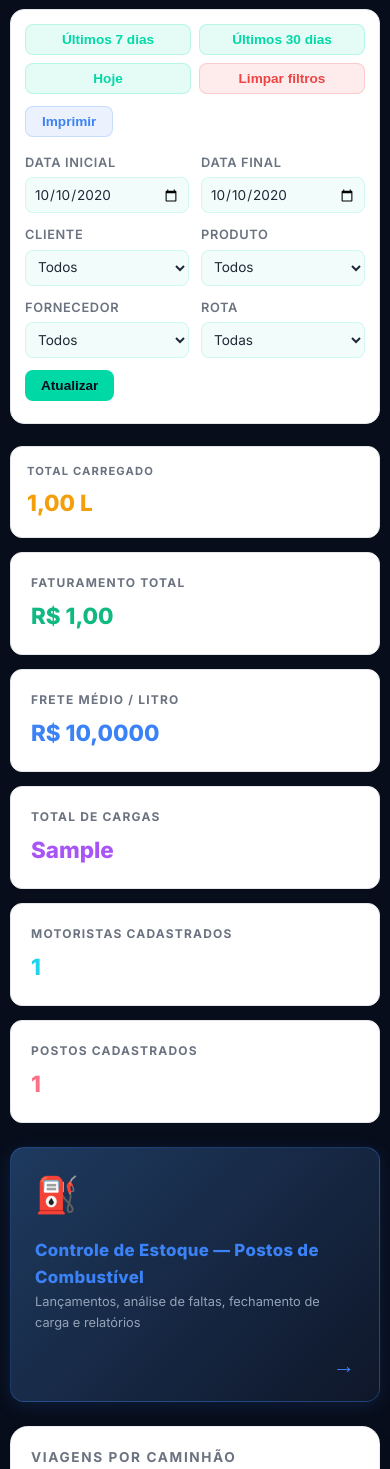
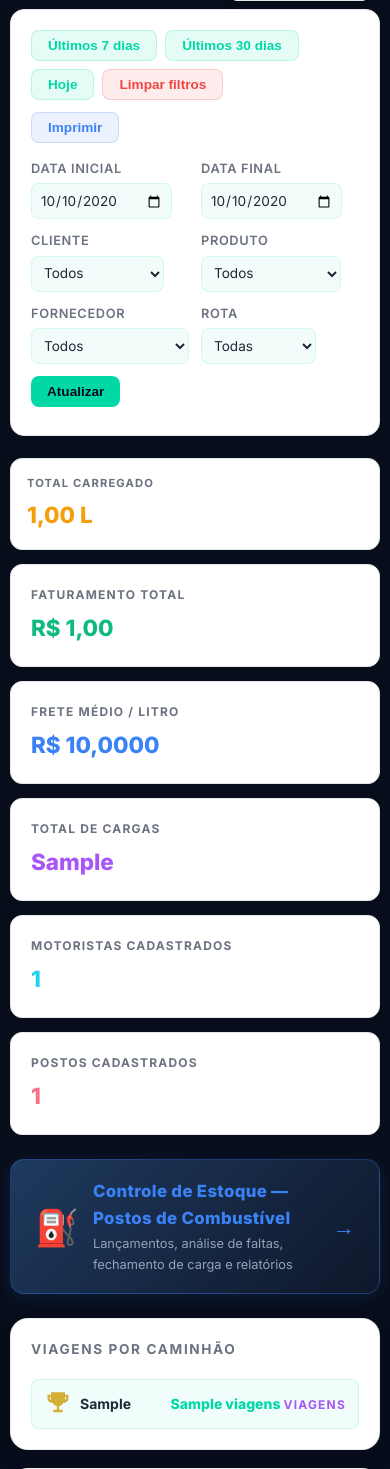
Before and after one commit to ajconsultoriaprevidenciaria-hub/CostadoDende, a Django app: template templates/admin/index.html in a window 390 px wide. Shown: the part 55-1524 px from the top of the page. Run offline with Django 5.2, Linux system fonts and the light colour scheme; tables that the repository leaves empty hold one stand-in row (values such as "Sample post"); the template is opened without the code that fills it: values that come from a table or form of the project are taken from there, most other values are stand-ins (such as "Sample title", 1, 10 or a date in 2020); some libraries are stand-ins or nearby versions.

Commit message:
responsividade para dispositivos moveis

```diff
--- a/templates/admin/base_site.html
+++ b/templates/admin/base_site.html
@@ -36,6 +36,7 @@
 }
 *, *::before, *::after { box-sizing: border-box; margin: 0; padding: 0; }
 html, body { height: 100%; }
+html { overflow-x: hidden; }
 body {
   font-family: 'Inter', system-ui, sans-serif;
   background: var(--bg);
@@ -43,6 +44,7 @@ body {
   font-size: 14px;
   line-height: 1.6;
   -webkit-font-smoothing: antialiased;
+  overflow-x: hidden; /* impede scroll horizontal na página inteira */
 }
 ::-webkit-scrollbar { width: 5px; height: 5px; }
 ::-webkit-scrollbar-track { background: var(--bg); }
--- a/templates/admin/index.html
+++ b/templates/admin/index.html
@@ -188,110 +188,11 @@
       grid-template-columns: 1fr;
     }
   }
-
-  /* ── Responsividade do painel ─────────────────────────────── */
-
-  /* Seletor de paleta — vai para rodapé em mobile para não cobrir conteúdo */
-  .dash-palette-wrap {
-    position: fixed;
-    top: 20px;
-    right: 20px;
-    z-index: 9999;
-  }
-
-  @media (max-width: 960px) {
-    /* Empurra abaixo da topbar (54px) para não colidir com o hambúrguer */
-    .dash-palette-wrap {
-      top: 64px !important;
-      right: 12px !important;
-    }
-    .dash-palette-wrap select {
-      font-size: .75rem !important;
-      padding: 5px 8px !important;
-    }
-  }
-
-  @media (max-width: 768px) {
-    /* KPI cards: 3 → 2 colunas */
-    .dash-stats {
-      grid-template-columns: repeat(2, 1fr) !important;
-    }
-
-    /* Cabeçalho dos filtros: botões de ação empilham */
-    .dash-filter-bar {
-      flex-direction: column !important;
-      align-items: flex-start !important;
-    }
-    .dash-filter-actions {
-      width: 100% !important;
-      justify-content: flex-start !important;
-    }
-
-    /* Banner de estoque: ícone e seta somem; wrappa naturalmente */
-    .dash-estoque-link {
-      flex-wrap: wrap !important;
-    }
-
-    /* Relatório: barra de título empilha */
-    .dash-relatorio-head {
-      flex-direction: column !important;
-      align-items: flex-start !important;
-    }
-    .dash-relatorio-search {
-      max-width: 100% !important;
-      width: 100% !important;
-    }
-  }
-
-  @media (max-width: 480px) {
-    /* KPI cards: 2 → 1 coluna */
-    .dash-stats {
-      grid-template-columns: 1fr !important;
-    }
-
-    /* Paleta vai para o canto inferior */
-    .dash-palette-wrap {
-      top: auto !important;
-      bottom: 12px !important;
-      right: 12px !important;
-    }
-  }
-
-  /* ── Filtros: inputs/selects sempre preenchem o cell do grid ── */
-  .dash-filter-form > div { min-width: 0; }
-  .dash-filter-form input,
-  .dash-filter-form select { width: 100%; box-sizing: border-box; }
-
-  /* Botões de atalho: ocupam toda a largura em mobile */
-  @media (max-width: 600px) {
-    .dash-filter-section { padding: 14px !important; }
-
-    .dash-quick-btns {
-      width: 100% !important;
-    }
-    .dash-quick-btns button {
-      flex: 1 1 calc(50% - 4px) !important;
-      text-align: center !important;
-    }
-
-    .dash-filter-form {
-      grid-template-columns: repeat(2, 1fr) !important;
-    }
-  }
-
-  @media (max-width: 380px) {
-    .dash-quick-btns button {
-      flex: 1 1 100% !important;
-    }
-    .dash-filter-form {
-      grid-template-columns: 1fr !important;
-    }
-  }
 </style>
 {% endblock %}
 
 {% block content %}
-<div class="dash-palette-wrap" style="position:fixed;top:20px;right:20px;z-index:9999;">
+<div style="position:fixed;top:20px;right:20px;z-index:9999;">
   <select id="color-palette" style="background:var(--panel);border:1px solid var(--border);border-radius:8px;padding:8px 12px;color:var(--text);font-weight:600;font-size:.85rem;cursor:pointer;box-shadow:0 2px 8px rgba(0,0,0,.1);">
     <option value="default">Paleta Padrão</option>
     <option value="dark">Escuro</option>
@@ -313,20 +214,20 @@
   </select>
 </div>
 
-<section class="dash-filter-section" style="margin-bottom:22px;background:var(--panel);border:1px solid var(--border);border-radius:14px;padding:20px;">
-  <div class="dash-filter-bar" style="display:flex;justify-content:space-between;align-items:center;margin-bottom:16px;gap:12px;flex-wrap:wrap;">
-    <div class="dash-quick-btns" style="display:flex;gap:8px;flex-wrap:wrap;">
+<section style="margin-bottom:22px;background:var(--panel);border:1px solid var(--border);border-radius:14px;padding:20px;">
+  <div style="display:flex;justify-content:space-between;align-items:center;margin-bottom:16px;gap:12px;flex-wrap:wrap;">
+    <div style="display:flex;gap:8px;flex-wrap:wrap;">
       <button type="button" class="js-quick-range" data-range="7" style="background:rgba(0,217,166,.1);color:var(--primary);border:1px solid rgba(0,217,166,.2);border-radius:8px;padding:7px 16px;font-weight:600;cursor:pointer;font-size:.85rem;">Últimos 7 dias</button>
       <button type="button" class="js-quick-range" data-range="30" style="background:rgba(0,217,166,.1);color:var(--primary);border:1px solid rgba(0,217,166,.2);border-radius:8px;padding:7px 16px;font-weight:600;cursor:pointer;font-size:.85rem;">Últimos 30 dias</button>
       <button type="button" class="js-quick-range" data-range="0" style="background:rgba(0,217,166,.1);color:var(--primary);border:1px solid rgba(0,217,166,.2);border-radius:8px;padding:7px 16px;font-weight:600;cursor:pointer;font-size:.85rem;">Hoje</button>
       <button type="button" class="js-clear-filters" style="background:rgba(239,68,68,.1);color:#ef4444;border:1px solid rgba(239,68,68,.2);border-radius:8px;padding:7px 16px;font-weight:600;cursor:pointer;font-size:.85rem;">Limpar filtros</button>
     </div>
-    <div class="dash-filter-actions" style="display:flex;gap:8px;">
+    <div style="display:flex;gap:8px;">
       <button type="button" onclick="window.print()" style="background:rgba(59,130,246,.1);color:#3b82f6;border:1px solid rgba(59,130,246,.2);border-radius:8px;padding:7px 16px;font-weight:600;cursor:pointer;font-size:.85rem;">Imprimir</button>
     </div>
   </div>
 
-  <form method="get" id="form-dashboard-filtros" class="dash-filter-form" style="display:grid;grid-template-columns:repeat(auto-fit,minmax(140px,1fr));gap:12px;align-items:flex-end;">
+  <form method="get" id="form-dashboard-filtros" style="display:grid;grid-template-columns:repeat(auto-fit,minmax(140px,1fr));gap:12px;align-items:flex-end;">
     <div>
       <label for="data_inicial" style="display:block;font-size:.8rem;font-weight:600;margin-bottom:4px;color:var(--muted);">Data inicial</label>
       <input type="date" id="data_inicial" name="data_inicial" value="{{ filtros.data_inicial|date:'Y-m-d' }}" class="form-control" style="background:rgba(0,217,166,.05);border:1px solid rgba(0,217,166,.14);border-radius:8px;padding:8px;color:var(--text);font-size:.85rem;">
@@ -378,7 +279,7 @@
   <div class="loading-note" id="loading-note" aria-live="polite" style="margin-top:8px;font-size:.8rem;color:var(--muted);"></div>
 </section>
 
-<section class="dash-stats" style="display:grid;grid-template-columns:repeat(3,1fr);gap:14px;margin-bottom:24px;">
+<section style="display:grid;grid-template-columns:repeat(auto-fill,minmax(min(180px,100%),1fr));gap:14px;margin-bottom:24px;">
   <article style="background:var(--panel);border:1px solid var(--border);border-radius:12px;padding:16px;">
     <span style="display:block;font-size:.7rem;font-weight:700;text-transform:uppercase;letter-spacing:.1em;color:var(--muted);margin-bottom:4px;">Total carregado</span>
     <strong style="display:block;font-size:1.4rem;font-weight:900;color:#f59e0b;">{{ total_litros|floatformat:2 }} L</strong>
@@ -406,7 +307,7 @@
 </section>
 
 <section style="margin-bottom:24px;">
-  <a href="{% url 'core:estoque' %}" target="_blank" class="dash-estoque-link" style="display:flex;align-items:center;gap:14px;background:linear-gradient(135deg,#1e3a5f,#0f172a);border:1px solid rgba(59,130,246,.3);border-radius:14px;padding:18px 24px;text-decoration:none;transition:all .2s;box-shadow:0 4px 18px rgba(59,130,246,.15);" onmouseover="this.style.transform='translateY(-2px)';this.style.boxShadow='0 8px 30px rgba(59,130,246,.25)';" onmouseout="this.style.transform='';this.style.boxShadow='0 4px 18px rgba(59,130,246,.15)';">
+  <a href="{% url 'core:estoque' %}" target="_blank" style="display:flex;align-items:center;gap:14px;background:linear-gradient(135deg,#1e3a5f,#0f172a);border:1px solid rgba(59,130,246,.3);border-radius:14px;padding:18px 24px;text-decoration:none;transition:all .2s;box-shadow:0 4px 18px rgba(59,130,246,.15);" onmouseover="this.style.transform='translateY(-2px)';this.style.boxShadow='0 8px 30px rgba(59,130,246,.25)';" onmouseout="this.style.transform='';this.style.boxShadow='0 4px 18px rgba(59,130,246,.15)';">
     <span style="font-size:2.2rem;">⛽</span>
     <div>
       <span style="display:block;font-size:1.05rem;font-weight:800;color:#3b82f6;letter-spacing:.02em;">Controle de Estoque — Postos de Combustível</span>
@@ -554,9 +455,9 @@
 </section>
 
 <section style="background:var(--panel);border:1px solid var(--border);border-radius:12px;padding:20px;">
-  <div class="dash-relatorio-head" style="display:flex;align-items:center;justify-content:space-between;margin-bottom:14px;gap:12px;flex-wrap:wrap;">
+  <div style="display:flex;align-items:center;justify-content:space-between;margin-bottom:14px;gap:12px;flex-wrap:wrap;">
     <h2 style="margin:0;font-size:1.2rem;font-weight:700;color:var(--text);">Relatório consolidado</h2>
-    <input type="text" id="busca-relatorio" class="form-control dash-relatorio-search" placeholder="Buscar por cliente, produto ou fornecedor..." style="max-width:300px;background:rgba(0,217,166,.05);border:1px solid rgba(0,217,166,.14);border-radius:8px;padding:8px;color:var(--text);font-size:.85rem;">
+    <input type="text" id="busca-relatorio" class="form-control" placeholder="Buscar por cliente, produto ou fornecedor..." style="max-width:300px;background:rgba(0,217,166,.05);border:1px solid rgba(0,217,166,.14);border-radius:8px;padding:8px;color:var(--text);font-size:.85rem;">
   </div>
   <div style="overflow-x:auto;">
     <table id="tabela-relatorio" style="width:100%;border-collapse:collapse;font-size:.85rem;">
```
Also changed, not shown: 1 other file.
